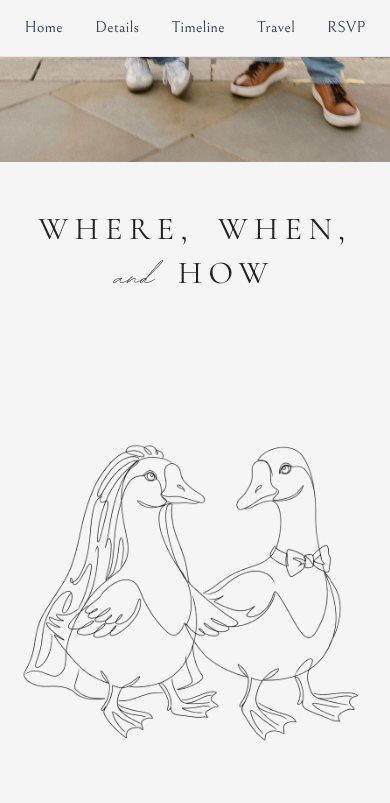
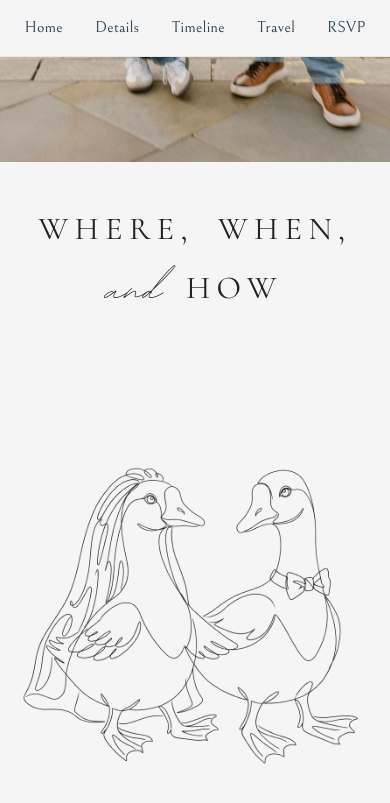
Before and after one commit to bleecr7/wedding-page, a Jekyll site: the page built from index.md, in a window 390 px wide and 900 px high, scrolled down 1582 px. Shown: the top 803 px of the window. Built offline with Jekyll 4.4.1, drawn with Linux system fonts in a browser that asks for light colours; some of the changed text lies outside the part shown.

Commit message:
Fixed middle text section

```diff
--- a/assets/css/style.css
+++ b/assets/css/style.css
@@ -323,7 +323,7 @@
   font-family: var(--font-display);
   text-transform: lowercase;
   letter-spacing: 0;
-  font-size: 1.4em;
+  font-size: 2em;
   color: var(--text);
 }
 
@@ -332,7 +332,7 @@
   margin: 3rem auto 0;
   display: grid;
   grid-template-columns: 1fr 1.4fr 1fr;
-  gap: 2.5rem;
+  gap: 20%;
   align-items: center;
   width: 100%;
 }
@@ -370,15 +370,11 @@
 
 .detail-title {
   margin: 0 0 0.5rem;
-  font-family: var(--font-eyebrow);
+  font-family: var(--font-display);
   font-weight: 400;
-  font-size: 1.9rem;
-  letter-spacing: 0.35em;
-  text-transform: uppercase;
-}
-
-.details-note {
-  max-width: 36rem;
+  font-size: clamp(2.5rem, 4.5vw, 3.75rem);
+  line-height: 1.05;
+  color: var(--text);
 }
 
 /* ------------------------------------------------------------------------ */
```
Also changed, not shown: _sections/03-where.md (+6 -10 lines).
